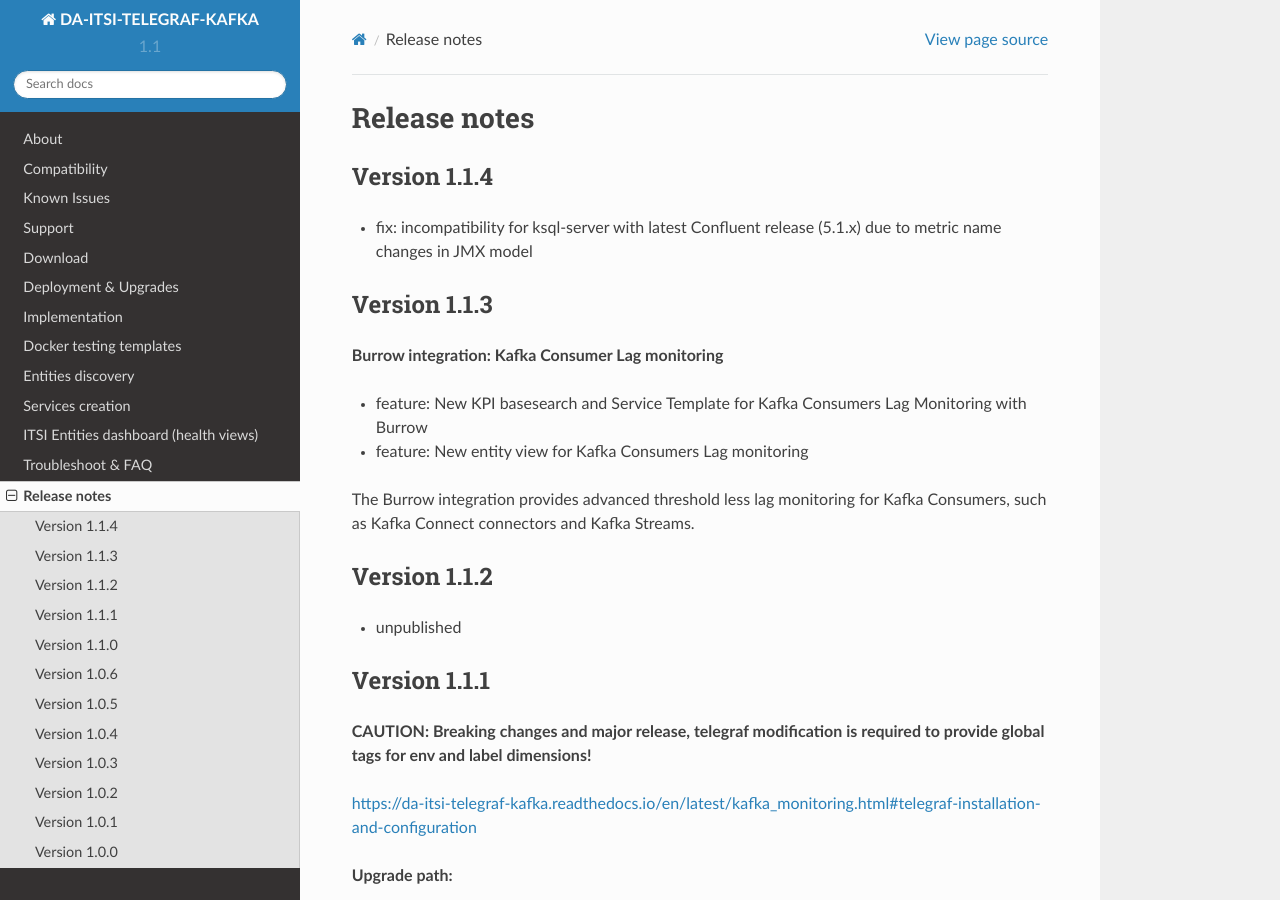
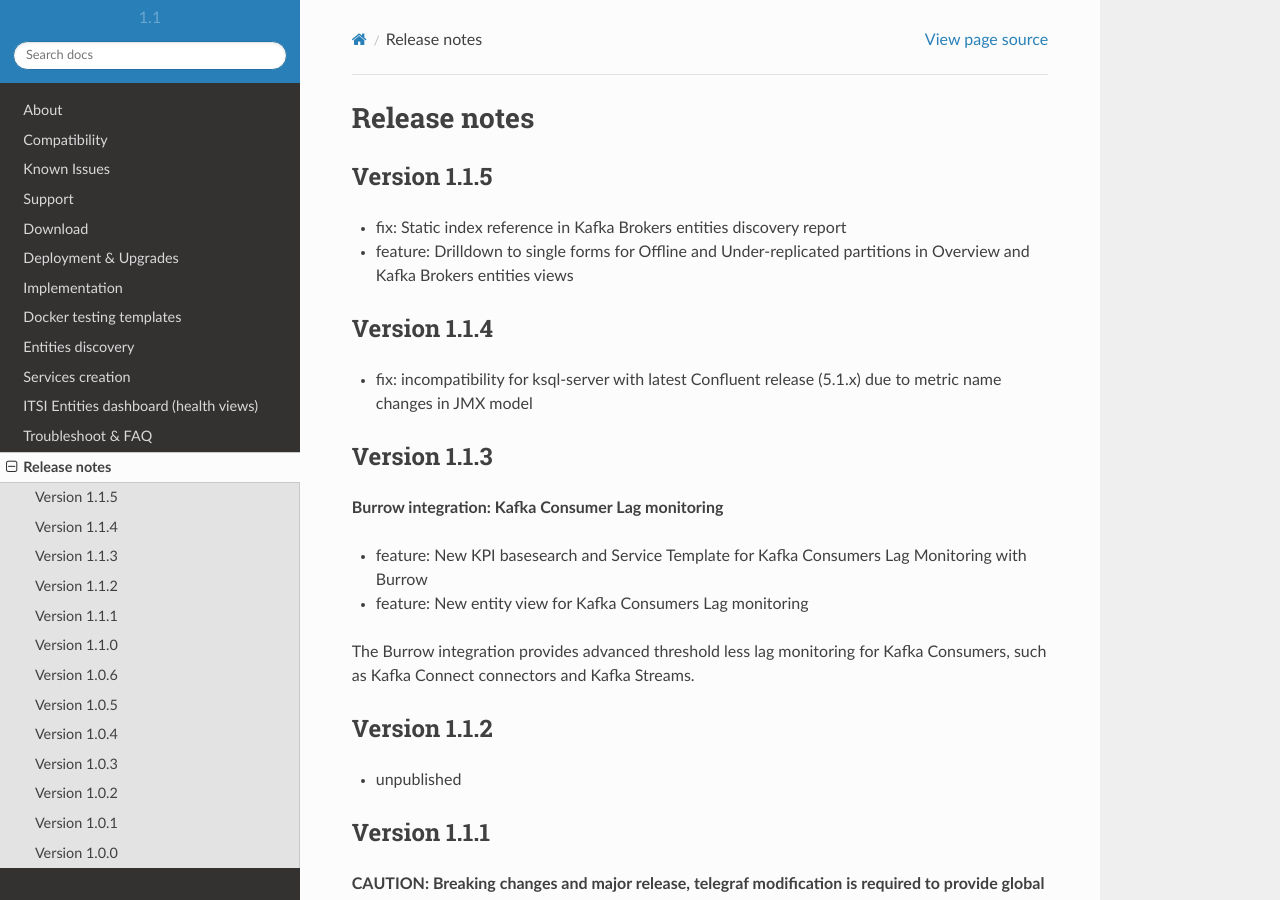
Before and after one commit to guilhemmarchand/DA-ITSI-TELEGRAF-KAFKA, a Sphinx documentation site: the page built from docs/releasenotes.rst, in a window 1280 px wide and 900 px high. Built offline with Sphinx 7.4.7 and the Read the Docs theme 2.0.0, drawn with Linux system fonts in a browser that asks for light colours.

Commit message:
Version 1.1.5
- fix: Static index reference in Kafka Brokers entities discovery report
- feature: Drilldown to single forms for Offline and Under-replicated partitions in Overview and Kafka Brokers entities views

```diff
--- a/docs/releasenotes.rst
+++ b/docs/releasenotes.rst
@@ -1,5 +1,11 @@
 Release notes
 #############
+
+Version 1.1.5
+=============
+
+- fix: Static index reference in Kafka Brokers entities discovery report
+- feature: Drilldown to single forms for Offline and Under-replicated partitions in Overview and Kafka Brokers entities views
 
 Version 1.1.4
 =============
```
Also changed, not shown: 5 other files.
